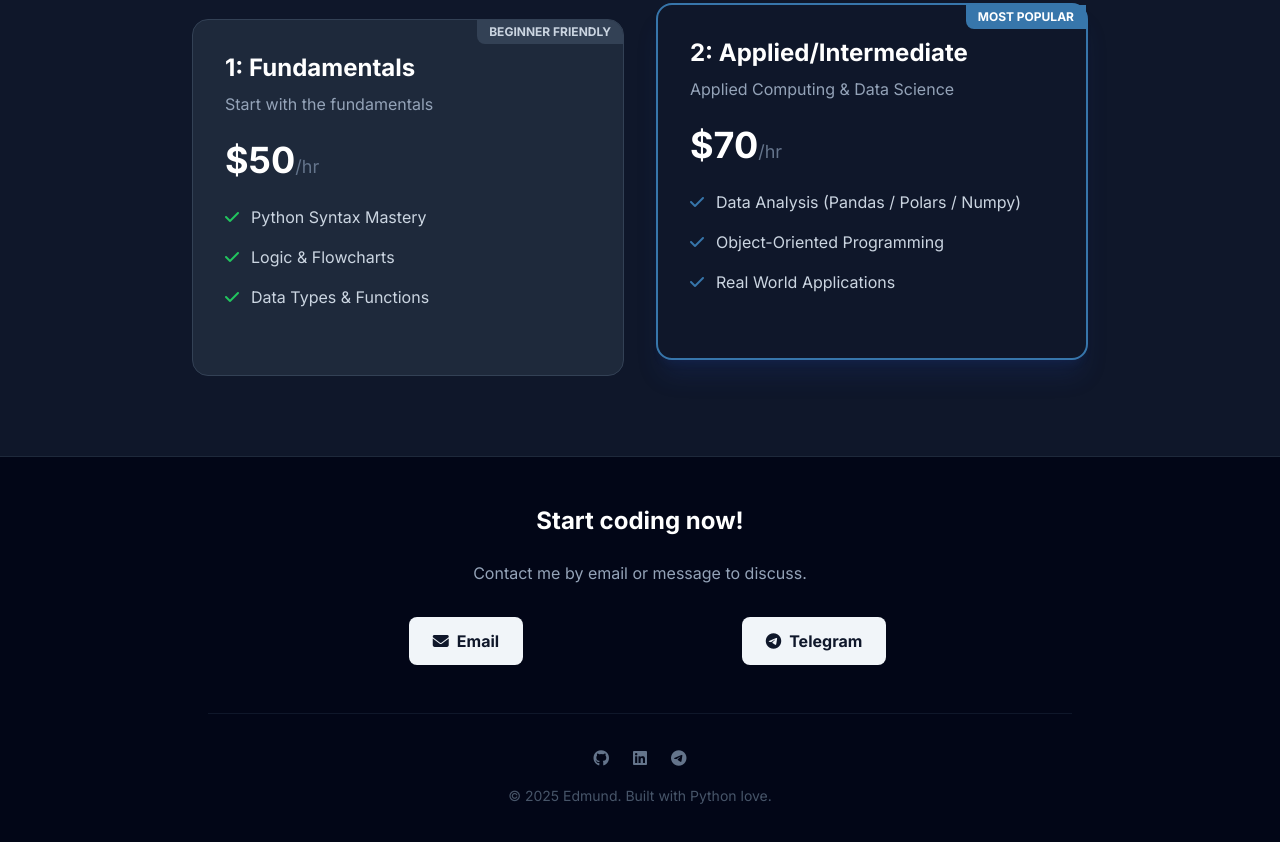
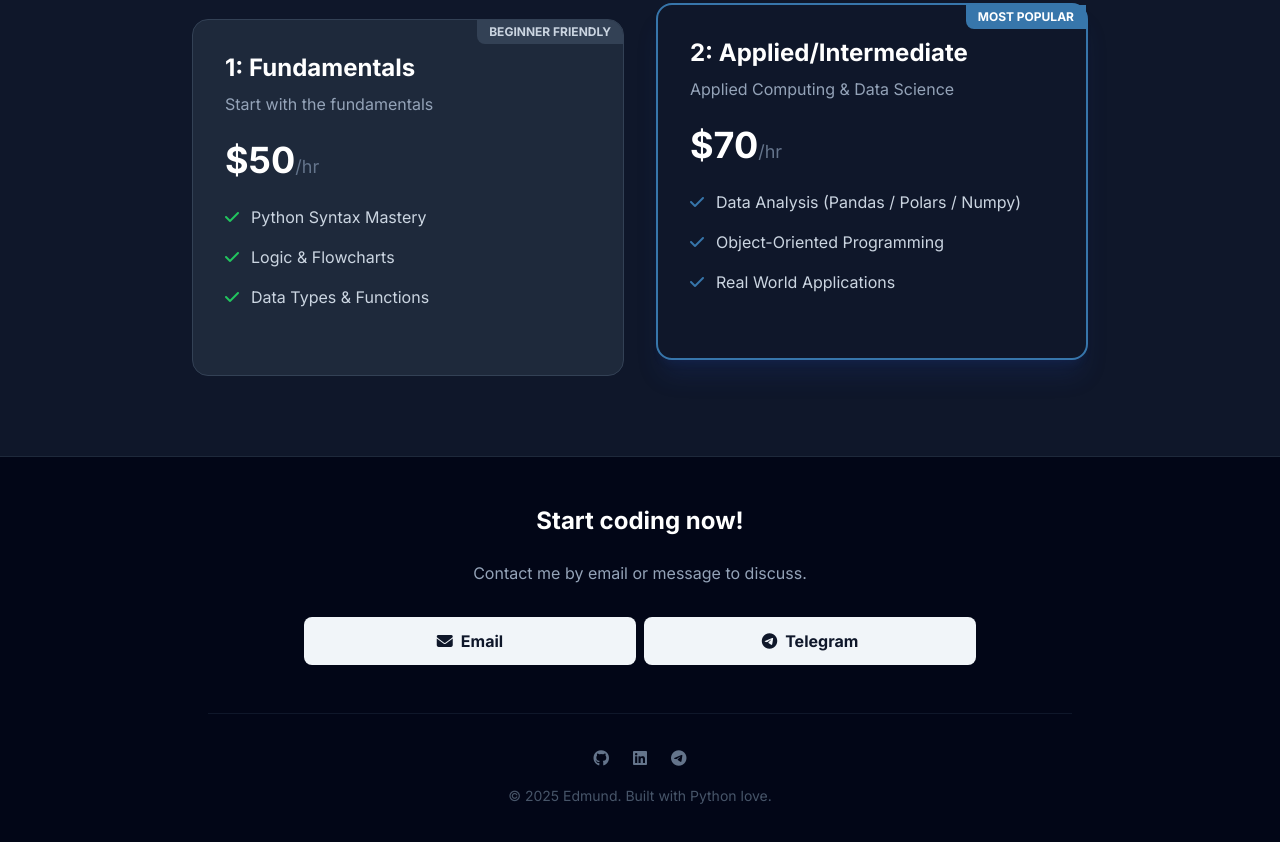
Before and after one commit to edmund870/CodeSmart.py, a plain HTML site: page index.html in a window 1280 px wide. Shown: the part 1131-1973 px from the top of the page. Drawn offline with nearby package versions, Linux system fonts and the light colour scheme.

Commit message:
Update index.html

```diff
--- a/index.html
+++ b/index.html
@@ -171,12 +171,12 @@
             <p class="text-slate-400 mb-8">
                 Contact me by email or message to discuss.
             </p>
-            <div class="grid grid-cols-1 md:grid-cols-2 gap-6 max-w-2xl mx-auto justify-items-center">
-                <a href="mailto:edmund870@gmail.com" class="inline-flex items-center gap-2 px-6 py-3 bg-slate-100 text-slate-900 rounded-lg font-bold hover:bg-white transition max-w-xs">
+            <div class="grid grid-cols-1 md:grid-cols-2 gap-2 max-w-2xl mx-auto justify-center">
+                <a href="mailto:edmund870@gmail.com" class="inline-flex justify-center items-center gap-2 px-6 py-3 bg-slate-100 text-slate-900 rounded-lg font-bold hover:bg-white transition">
                     <i class="fas fa-envelope"></i>
                     Email
                 </a>
-                <a href="https://t.me/edmund870" class="inline-flex items-center gap-2 px-6 py-3 bg-slate-100 text-slate-900 rounded-lg font-bold hover:bg-white transition max-w-xs">
+                <a href="https://t.me/edmund870" class="inline-flex justify-center items-center gap-2 px-6 py-3 bg-slate-100 text-slate-900 rounded-lg font-bold hover:bg-white transition">
                     <i class="fab fa-telegram"></i>
                     Telegram
                 </a>
```
